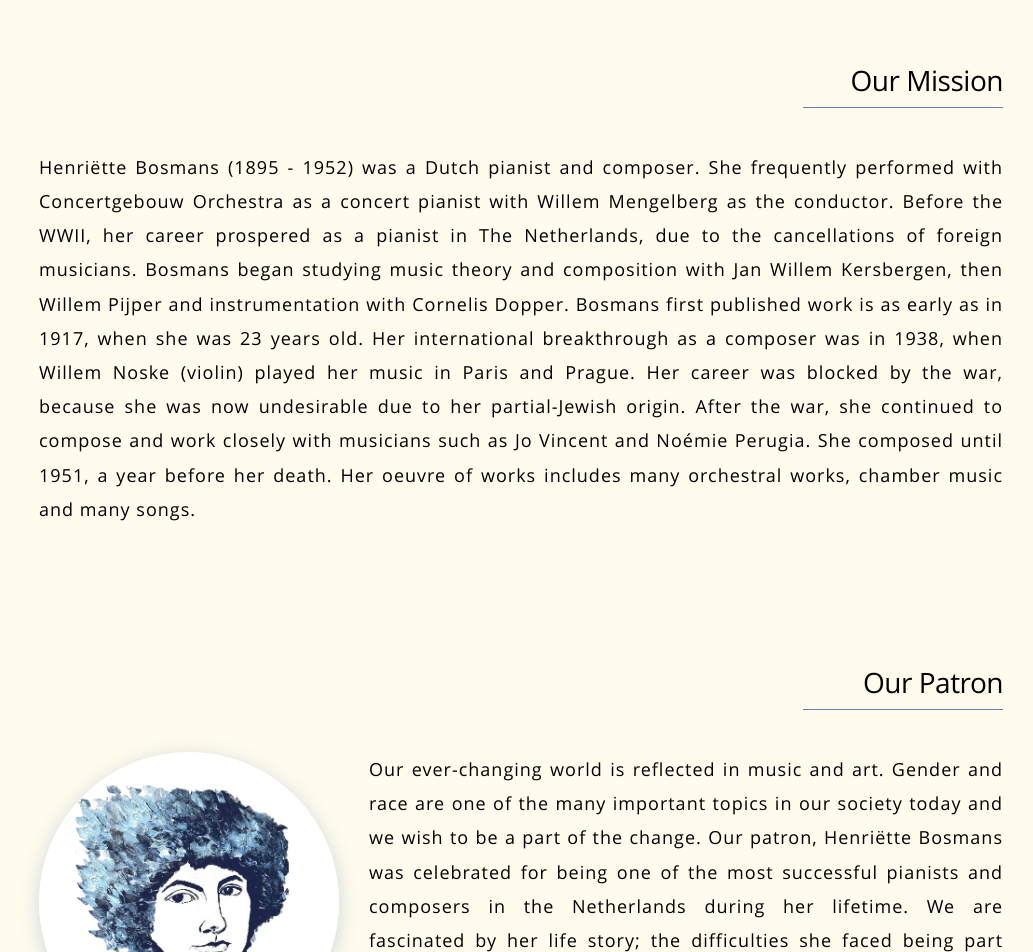
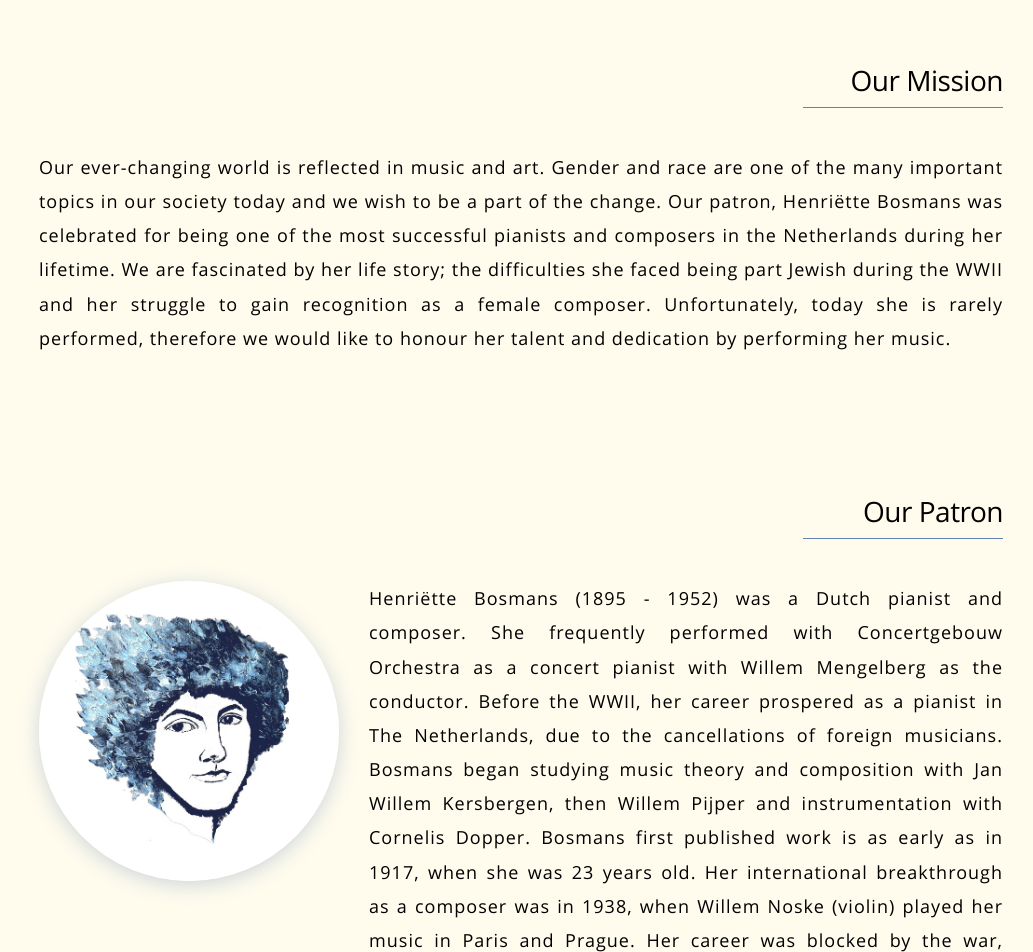
Before and after one commit to BKmetoff/bosmans-and-beyond, a React (Create React App) app: page / in a window 1280 px wide. Shown: the part 920-1872 px from the top of the page, without its empty margins (119-1152 px from the left). Built offline with nearby package versions, Linux system fonts and the light colour scheme.

Commit message:
fix: homepage copy

```diff
--- a/src/data/Home/Home.js
+++ b/src/data/Home/Home.js
@@ -5,9 +5,10 @@
 
 const HOMEPAGE_COPY = Object.freeze({
 	[mapSectionToCopy.PATRON]:
+		'Henriëtte Bosmans (1895 - 1952) was a Dutch pianist and composer. She frequently performed with Concertgebouw Orchestra as a concert pianist with Willem Mengelberg as the conductor. Before the WWII, her career prospered as a pianist in The Netherlands, due to the cancellations of foreign musicians. Bosmans began studying music theory and composition with Jan Willem Kersbergen, then Willem Pijper and instrumentation with Cornelis Dopper. Bosmans first published work is as early as in 1917, when she was 23 years old. Her international breakthrough as a composer was in 1938, when Willem Noske (violin) played her music in Paris and Prague. Her career was blocked by the war, because she was now undesirable due to her partial-Jewish origin. After the war, she continued to compose and work closely with musicians such as Jo Vincent and Noémie Perugia. She composed until 1951, a year before her death. Her oeuvre of works includes many orchestral works, chamber music and many songs.',
+
+	[mapSectionToCopy.MISSION]:
 		'Our ever-changing world is reflected in music and art. Gender and race are one of the many important topics in our society today and we wish to be a part of the change. Our patron, Henriëtte Bosmans was celebrated for being one of the most successful pianists and composers in the Netherlands during her lifetime. We are fascinated by her life story; the difficulties she faced being part Jewish during the WWII and her struggle to gain recognition as a female composer. Unfortunately, today she is rarely performed, therefore we would like to honour her talent and dedication by performing her music.',
-	[mapSectionToCopy.MISSION]:
-		'Henriëtte Bosmans (1895 - 1952) was a Dutch pianist and composer. She frequently performed with Concertgebouw Orchestra as a concert pianist with Willem Mengelberg as the conductor. Before the WWII, her career prospered as a pianist in The Netherlands, due to the cancellations of foreign musicians. Bosmans began studying music theory and composition with Jan Willem Kersbergen, then Willem Pijper and instrumentation with Cornelis Dopper. Bosmans first published work is as early as in 1917, when she was 23 years old. Her international breakthrough as a composer was in 1938, when Willem Noske (violin) played her music in Paris and Prague. Her career was blocked by the war, because she was now undesirable due to her partial-Jewish origin. After the war, she continued to compose and work closely with musicians such as Jo Vincent and Noémie Perugia. She composed until 1951, a year before her death. Her oeuvre of works includes many orchestral works, chamber music and many songs.',
 })
 
 export default HOMEPAGE_COPY
```
